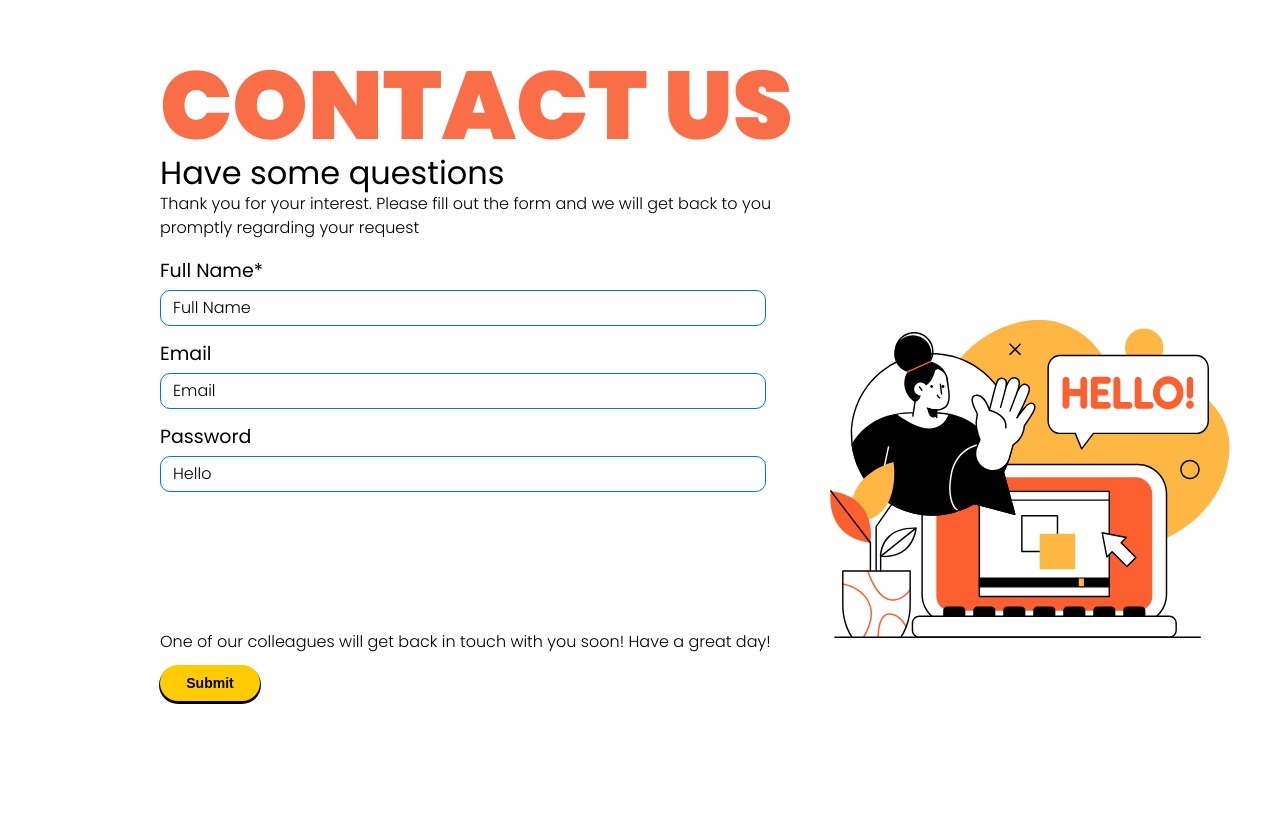
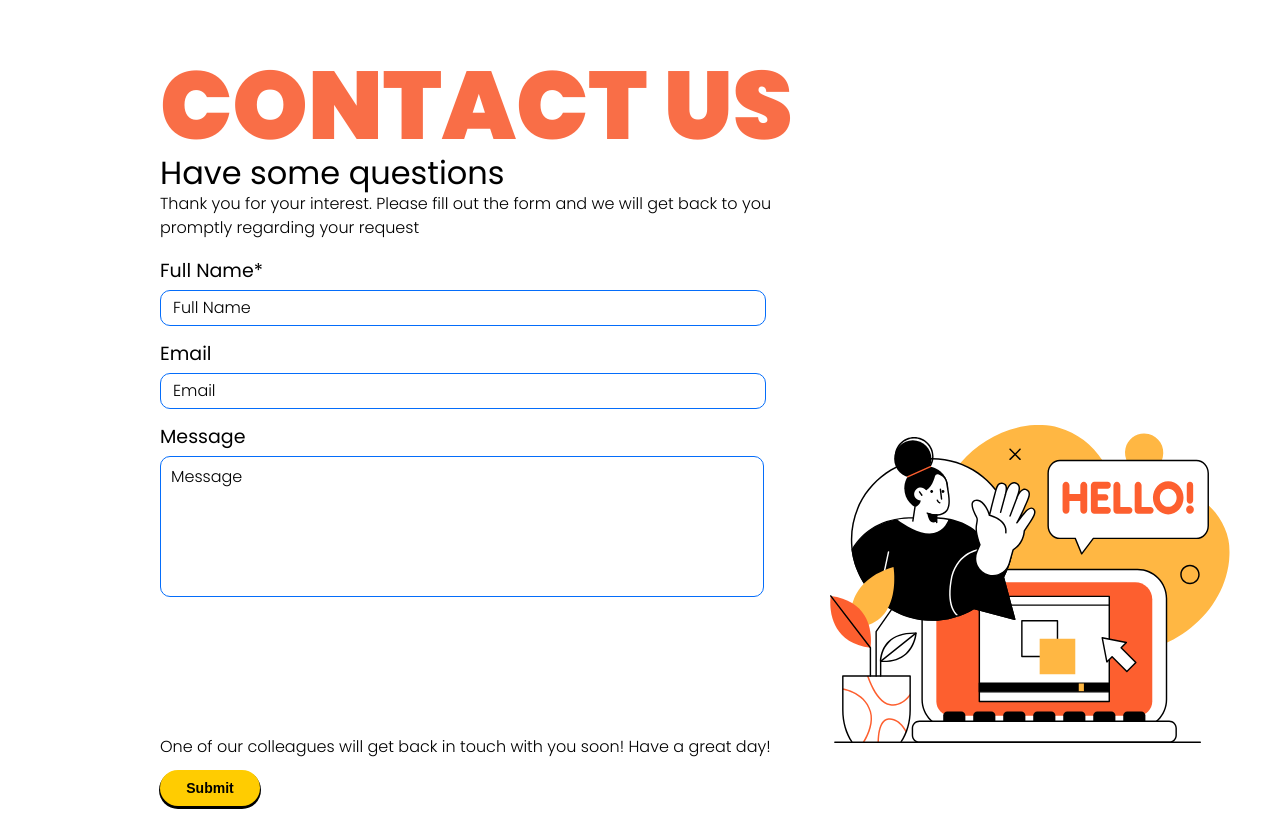
Before and after one commit to UoaWDCC/taitam-portal, a Next.js app: page / in a window 1280 px wide. Built offline with nearby package versions, Linux system fonts and the light colour scheme; what @linaria/core would draw is missing.

Commit message:
Changed password field to message field

```diff
--- a/src/app/Pages/Contact.css
+++ b/src/app/Pages/Contact.css
@@ -96,6 +96,38 @@
   min-height: 32px;
 }
 
+.input-1 {
+  border: 1px solid #056dfa;
+  border-radius: 10px;
+  width: 600px;
+  text-indent: 10px;
+  transition: box-shadow 0.3s ease;
+  resize: none;
+  padding-top: 8px;
+  padding-left: 0px;
+}
+
+.input-1:hover {
+  box-shadow: 0px 2px 0px 1px #1c74d9;
+}
+
+.input-1:focus {
+  box-shadow: 0px 0px 0px 0px;
+}
+
+.input-1::placeholder {
+  font-family: "Poppins";
+  font-style: normal;
+  font-weight: 300;
+  font-size: 16px;
+  line-height: 24px;
+  color: #000000;
+}
+
+.invalid {
+  box-shadow: 0px 2px 0px 1px red;
+}
+
 .input:hover {
   box-shadow: 0px 2px 0px 1px #1c74d9;
 }
@@ -178,27 +210,3 @@
   resize: none;
   min-height: 35px;
 }
-
-.text-input {
-  border: 1px solid #056dfa;
-  border-radius: 10px;
-  margin-top: -20px;
-  width: 600px;
-  text-indent: 10px;
-  transition: box-shadow 0.3s ease;
-  resize: none;
-  padding-top: 10px;
-}
-
-.text-input::placeholder {
-  font-family: "Poppins";
-  font-style: normal;
-  font-weight: 300;
-  font-size: 16px;
-  line-height: 24px;
-  color: #000000;
-}
-
-.text-input:hover {
-  box-shadow: 0px 2px 0px 1px #1c74d9;
-}
--- a/src/app/Pages/Contact.tsx
+++ b/src/app/Pages/Contact.tsx
@@ -1,6 +1,6 @@
 "use client";
 
-import React from "react";
+import React, { useState } from "react";
 import "./Contact.css"; // import the CSS file
 import { Poppins } from "next/font/google";
 import contactSVG from "../Images/Illustration.svg";
@@ -14,7 +14,7 @@ type Props = {};
 type Inputs = {
   name: string;
   email: string;
-  password: string;
+  message: string;
 };
 
 export default function Contact({}: Props) {
@@ -23,10 +23,14 @@ export default function Contact({}: Props) {
   const { register, handleSubmit, formState } = form;
   const { errors } = formState;
 
+  let hasError = errors.email;
+
+
   /** What we do when we press submit */
   const onSubmit = (data: Inputs) => {
     console.log(data);
   };
+
 
   return (
     <div className="main">
@@ -49,7 +53,7 @@ export default function Contact({}: Props) {
                 </div>
               </div>
               <input
-                className="input"
+                className={`input ${hasError ? '' : '-error'}`}
                 placeholder="Full Name"
                 id="name"
                 type="text"
@@ -80,32 +84,38 @@ export default function Contact({}: Props) {
                     message: "Invalid email format",
                   },
                   validate: {
-                    notEmpty: (fieldValue) =>{
-                      return (fieldValue !== "" || "Please enter an email address");
+                    notEmpty: (fieldValue) => {
+                      return (
+                        fieldValue !== "" || "Please enter an email address"
+                      );
                     },
-                    notAdmin: (fieldValue) =>{
-                      return (fieldValue !== "admin@taitam.com" || "Enter a different email address");
+                    notAdmin: (fieldValue) => {
+                      return (
+                        fieldValue !== "admin@taitam.com" ||
+                        "Enter a different email address"
+                      );
                     },
-                  }
+                  },
                 })}
               />
             </div>
             <div className="input-container">
               <div className="error-contact">
-                <p className="form-info">Password</p>
+                <p className="form-info">Message</p>
                 <div className="error-msg">
-                  <p className="error">{errors.password?.message}</p>
+                  <p className="error">{errors.message?.message}</p>
                 </div>
               </div>
 
-              <input
-                className="input"
-                placeholder="Hello"
-                id="password"
-                {...register("password", {
+              <textarea
+                className="input-1"
+                placeholder="Message"
+                id="message"
+                rows={7}
+                {...register("message", {
                   required: {
                     value: true,
-                    message: "Password required",
+                    message: "message  required",
                   },
                 })}
               />
```
